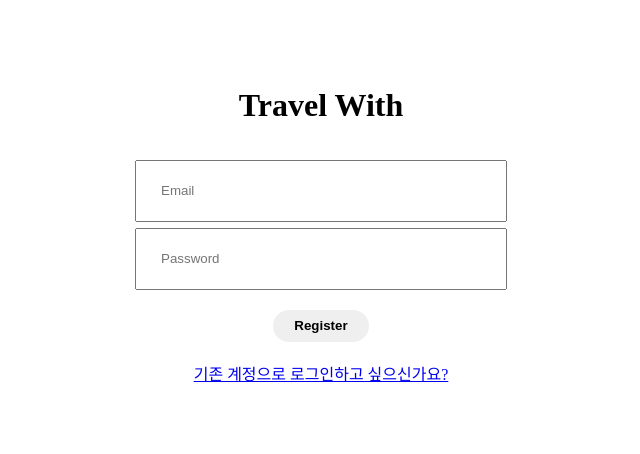
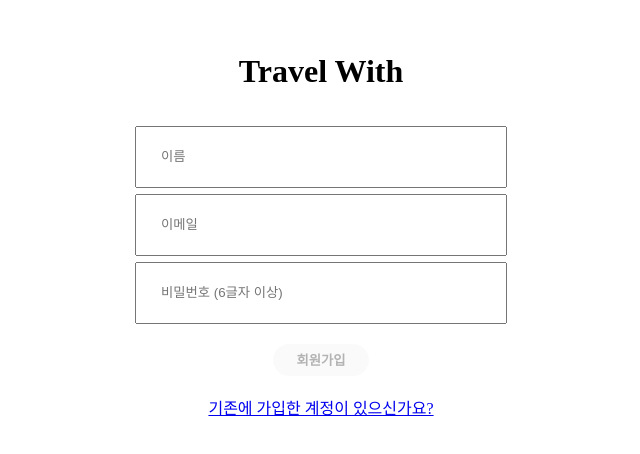
Before and after one commit to HayoungJ/Travel-With, a React (Create React App) app: page /register in a window 1280 px wide. Shown: the part 172-626 px from the top of the page, without its empty margins (319-959 px from the left). Built offline with nearby package versions, Linux system fonts and the light colour scheme; the HTML template or start-up script is replaced by a standard one.

Commit message:
Add name field, Handle register button's status
Register button will not be activated until every input have data
To prevent whitespace-only value, prevent typing whitespace at input fields

```diff
--- a/src/components/register/register.jsx
+++ b/src/components/register/register.jsx
@@ -1,24 +1,41 @@
 import React from 'react';
-import { useRef } from 'react';
+import { useState } from 'react';
 import { Link, useNavigate } from 'react-router-dom';
 import styles from './register.module.css';
 
 const Register = ({ authService }) => {
-  const emailRef = useRef();
-  const passwordRef = useRef();
+  const [inputs, setInputs] = useState({
+    name: '',
+    email: '',
+    password: '',
+  });
+  const [isDisabled, setIsDisabled] = useState(true);
 
   const navigate = useNavigate();
 
   const onRegister = async () => {
-    const user = await authService.register(
-      emailRef.current.value,
-      passwordRef.current.value
+    const userId = await authService.register(
+      inputs.name,
+      inputs.email,
+      inputs.password
     );
-    goToTravel(user.uid);
+    goToTravel(userId);
   };
 
   const goToTravel = (userId) => {
     navigate('/travel', { state: { id: userId } });
+  };
+
+  const handleChange = (event) => {
+    event.target.value = event.target.value.trim();
+    const updatedInputs = { ...inputs };
+    updatedInputs[event.target.name] = event.target.value;
+    const updatedIsDisabled =
+      Object.values(updatedInputs).findIndex((el) => el === '') < 0
+        ? false
+        : true;
+    setInputs(updatedInputs);
+    setIsDisabled(updatedIsDisabled);
   };
 
   return (
@@ -29,22 +46,35 @@ const Register = ({ authService }) => {
         </h1>
         <section className={styles.register}>
           <input
-            ref={emailRef}
             className={styles.input}
+            name="name"
             type="text"
-            placeholder="Email"
+            placeholder="이름"
+            onChange={handleChange}
           />
           <input
-            ref={passwordRef}
             className={styles.input}
+            name="email"
+            type="text"
+            placeholder="이메일"
+            onChange={handleChange}
+          />
+          <input
+            className={styles.input}
+            name="password"
             type="password"
-            placeholder="Password"
+            placeholder="비밀번호 (6글자 이상)"
+            onChange={handleChange}
           />
-          <button className={styles.button} onClick={onRegister}>
-            Register
+          <button
+            className={styles.button}
+            onClick={onRegister}
+            disabled={isDisabled}
+          >
+            회원가입
           </button>
           <Link to="/" className={styles['link-button']}>
-            기존 계정으로 로그인하고 싶으신가요?
+            기존에 가입한 계정이 있으신가요?
           </Link>
         </section>
       </div>
```
